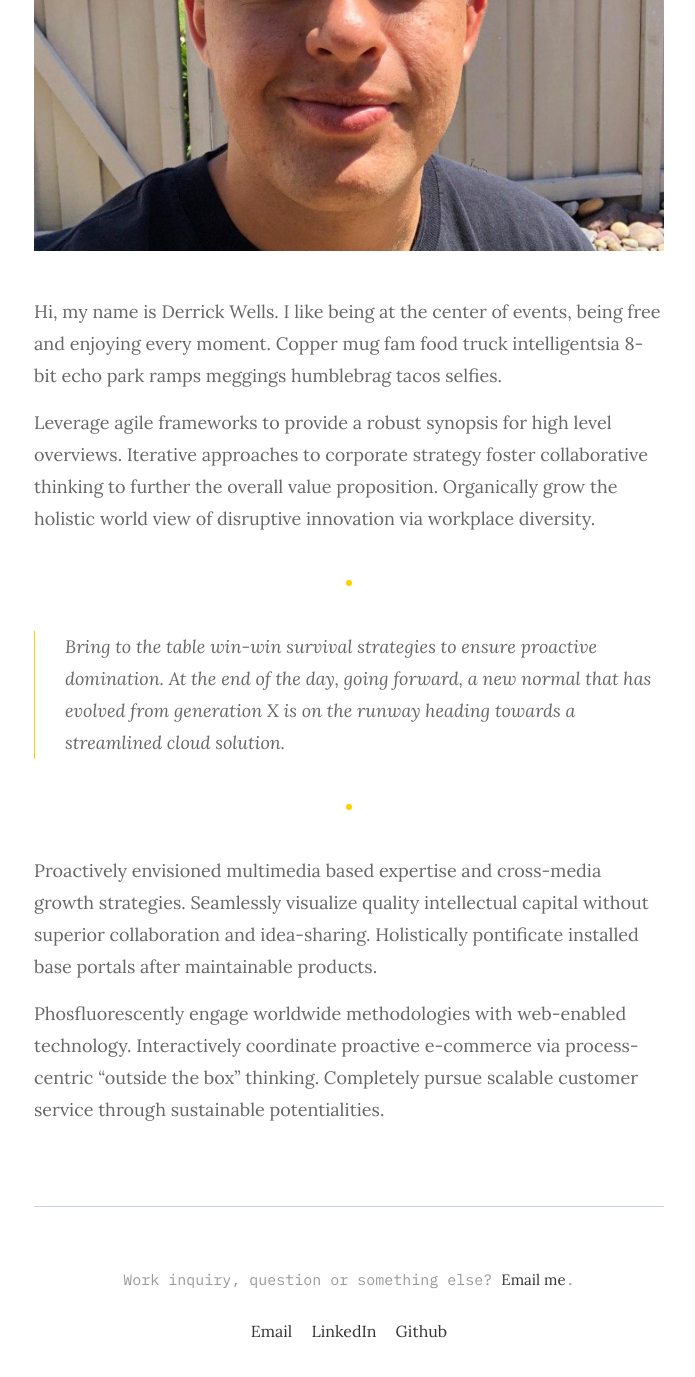
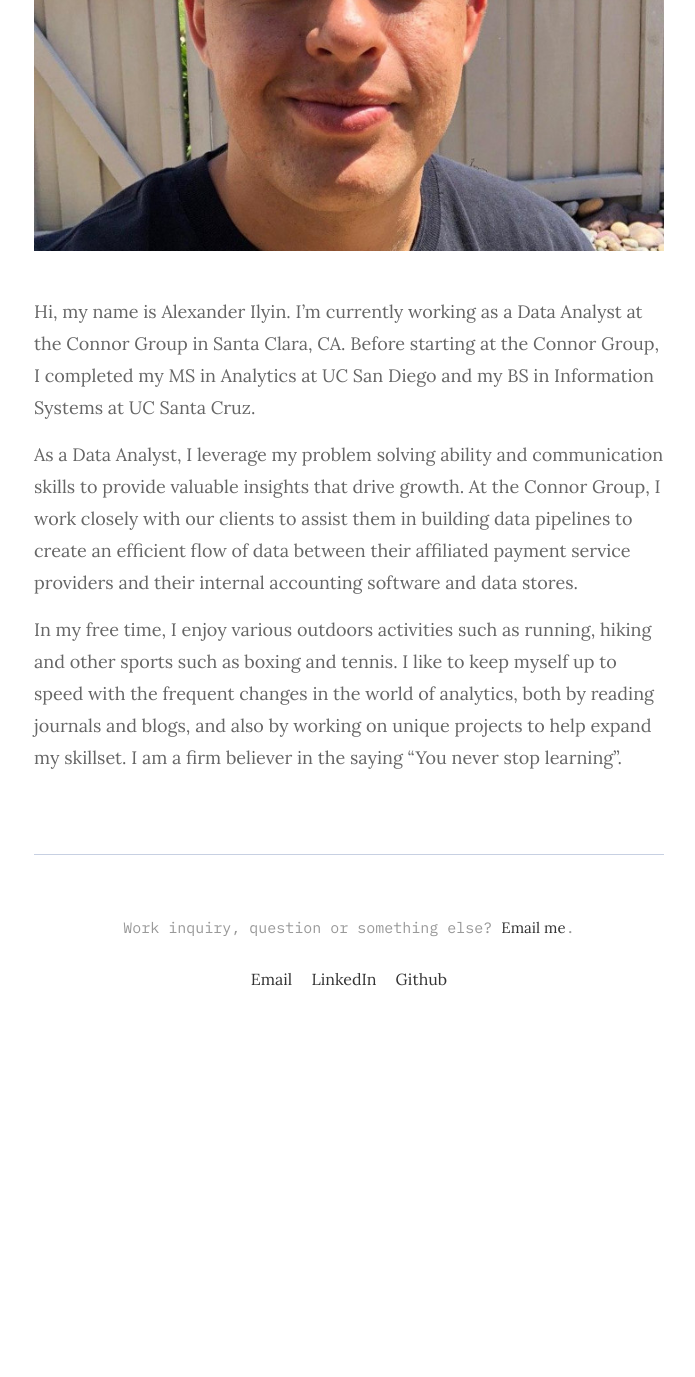
Before and after one commit to alexilyin1/alexilyin1.github.io, a Jekyll site: the page built from _pages/about.md, in a window 1280 px wide and 1400 px high, scrolled down 402 px. Shown: the top 1377 px of the window, without its empty margins (291-986 px from the left). Built offline with Jekyll 4.4.1, drawn with Linux system fonts in a browser that asks for light colours; after the commit the page ends 1450 px from its top, so only the background shows below that.

Commit message:
changes to about

```diff
--- a/_config.yml
+++ b/_config.yml
@@ -1,6 +1,6 @@
 title: Alexander Ilyin - Data Analyst
 logo:  # you can add own logo.
-description: Passionate designer curating designs for new startups  and  founders  and crafts  beautiful user interfaces with love.
+description: Data Analyst at the Connor Group in Santa Clara, CA. Experience with building analytics solutions as well as financial data integrations
 baseurl: "/" # the subpath of your site, e.g. /blog
 url: "https://alexilyin1.github.io" # the base hostname & protocol for your site, e.g. http://example.com
 
@@ -10,7 +10,7 @@ author:
   name: Alex Ilyin
   image: '/assets/img/CG_Picture.jpg'
   job: Data Analyst
-  bio: Passionate designer curating designs for new startups  and  founders  and crafts  beautiful user interfaces with love.
+  bio: Data Analyst at the Connor Group in Santa Clara, CA. Experience with building analytics solutions as well as financial data integrations
   email: alexailyin@gmail.com
 
 
--- a/_pages/about.md
+++ b/_pages/about.md
@@ -5,16 +5,14 @@ permalink: /about/
 image: '/assets/img/CG_picture.jpg'
 ---
 
-Hi, my name is Derrick Wells. I like being at the center of events, being free and enjoying every moment. Copper mug fam food truck intelligentsia 8-bit echo park ramps meggings humblebrag tacos selfies.
+Hi, my name is Alexander Ilyin. I'm currently working as a Data Analyst at the Connor Group in Santa Clara, CA. Before starting at the Connor Group, I completed my MS in Analytics at UC San Diego and my BS in Information Systems at UC Santa Cruz.
 
-Leverage agile frameworks to provide a robust synopsis for high level overviews. Iterative approaches to corporate strategy foster collaborative thinking to further the overall value proposition. Organically grow the holistic world view of disruptive innovation via workplace diversity.
 
-***
 
-> Bring to the table win-win survival strategies to ensure proactive domination. At the end of the day, going forward, a new normal that has evolved from generation X is on the runway heading towards a streamlined cloud solution.
 
-***
+As a Data Analyst, I leverage my problem solving ability and communication skills to provide valuable insights that drive growth. At the Connor Group, I work closely with our clients to assist them in building data pipelines to create an efficient flow of data between their affiliated payment service providers and their internal accounting software and data stores.
 
-Proactively envisioned multimedia based expertise and cross-media growth strategies. Seamlessly visualize quality intellectual capital without superior collaboration and idea-sharing. Holistically pontificate installed base portals after maintainable products.
 
-Phosfluorescently engage worldwide methodologies with web-enabled technology. Interactively coordinate proactive e-commerce via process-centric "outside the box" thinking. Completely pursue scalable customer service through sustainable potentialities.
+
+
+In my free time, I enjoy various outdoors activities such as running, hiking and other sports such as boxing and tennis. I like to keep myself up to speed with the frequent changes in the world of analytics, both by reading journals and blogs, and also by working on unique projects to help expand my skillset. I am a firm believer in the saying "You never stop learning".
```
Also changed, not shown: assets/img/01.jpg (deleted).
